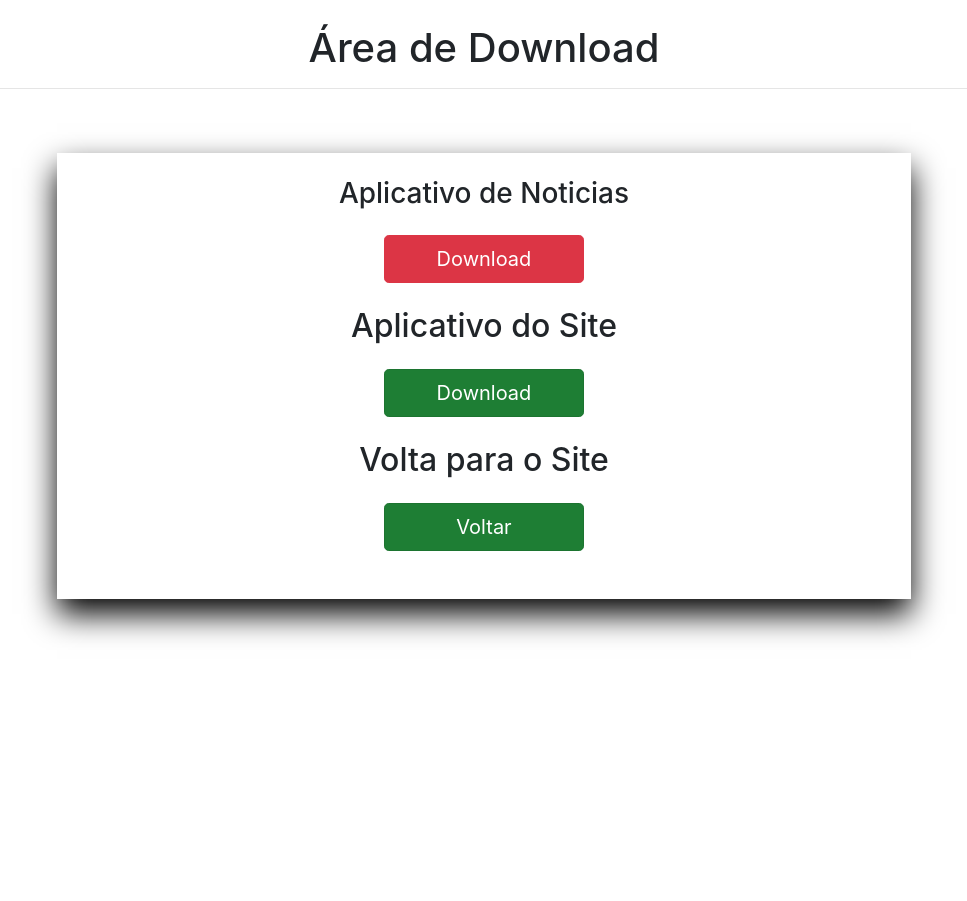
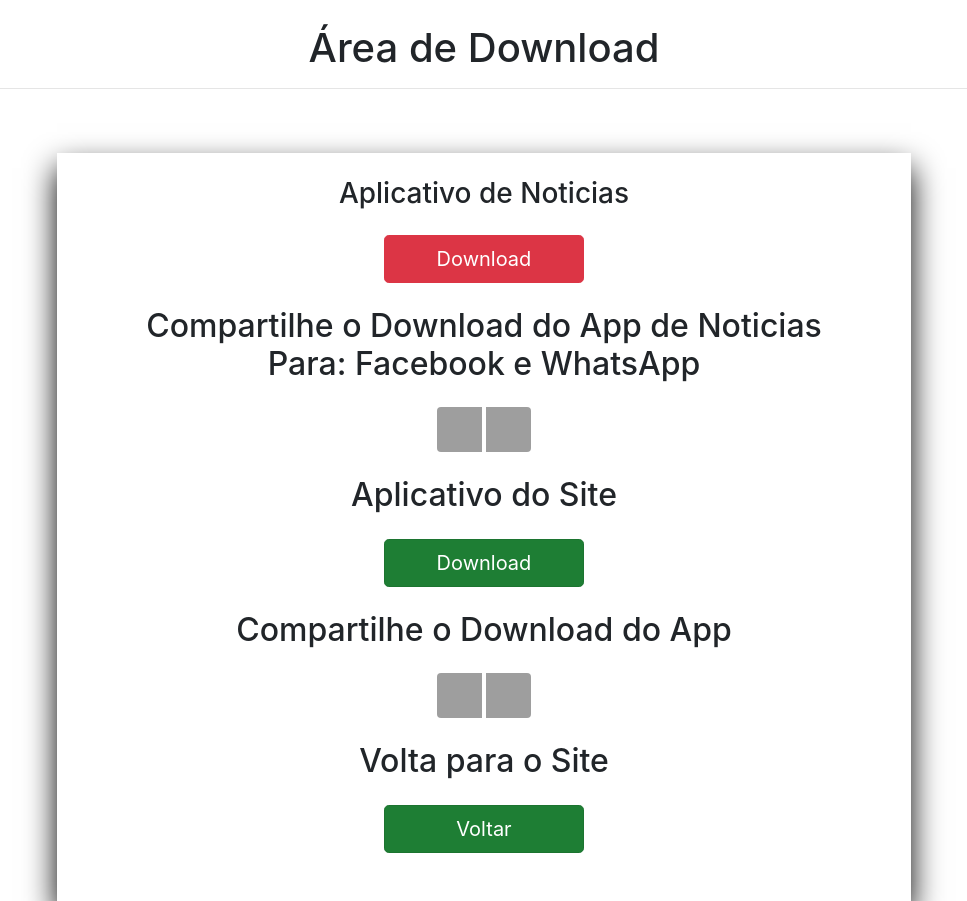
Before and after one commit to LuapabloSdA/Download, a plain HTML site: page index.html in a window 1280 px wide. Shown: the whole page, without its empty margins (156-1123 px from the left). Before the commit the page ends 800 px from the top, so only its background shows below. Drawn offline with nearby package versions, Linux system fonts and the light colour scheme; grey boxes are pictures that could not be loaded.

Commit message:
Update index.html

```diff
--- a/index.html
+++ b/index.html
@@ -24,11 +24,35 @@
             <a href="https://www.mediafire.com/download/wpr5xrqnk6ga9wu" class="btn  btn-lg active btn-outline-danger text-center m-auto" role="button" aria-pressed="true" style="width: 200px;">Download</a>
         </div>
         <br>
+        <!--Compartilha-->
+        <h2 class="text-center m-auto">Compartilhe o Download do App de Noticias</h2>
+        <h2 class="text-center m-auto">Para: Facebook e WhatsApp</h2>
+        <br>
+        <a href="https://www.facebook.com/sharer/sharer.php?u=https://www.mediafire.com/file/wpr5xrqnk6ga9wu/Noticia_Mar_Vermelho_Al-v1-release.apk/file">
+          <img width="45" height="45" src="https://user-images.githubusercontent.com/98188181/171860096-bd238e38-6751-4429-84e9-b93e70e7479f.png" class="rounded-left" alt="">
+        </a>
+
+        <a href="https://api.whatsapp.com/send?text=https://www.mediafire.com/file/wpr5xrqnk6ga9wu/Noticia_Mar_Vermelho_Al-v1-release.apk/file">
+          <img width="45" height="45" src="https://user-images.githubusercontent.com/98188181/171859916-c0899e5b-0747-4d70-8869-0dfc2ef93455.png"class="rounded-right" alt="">
+        </a>
+        <br>
+        <br>
         <h2 class="text-center m-auto">Aplicativo do Site</h2>
         <br>
         <div class="text-center m-auto">
             <a href="https://www.mediafire.com/download/vp29tpmzgosti23" class="btn  btn-lg active btn-success text-center m-auto" role="button" aria-pressed="true" style="width: 200px;">Download</a>
         </div>
+        <br>
+        <!--Compartilha 2-->
+        <h2 class="text-center m-auto">Compartilhe o Download do App</h2>
+        <br>
+        <a href="https://www.facebook.com/sharer/sharer.php?u=https://www.mediafire.com/file/vp29tpmzgosti23/Programa%25C3%25A7%25C3%25A3o_M%25C3%25B3vel-v1-release.apk/file">
+          <img width="45" height="45" src="https://user-images.githubusercontent.com/98188181/171860096-bd238e38-6751-4429-84e9-b93e70e7479f.png" class="rounded-left" alt="">
+        </a>
+        <a href="https://api.whatsapp.com/send?text=https://www.mediafire.com/file/vp29tpmzgosti23/Programa%25C3%25A7%25C3%25A3o_M%25C3%25B3vel-v1-release.apk/file">
+          <img width="45" height="45" src="https://user-images.githubusercontent.com/98188181/171859916-c0899e5b-0747-4d70-8869-0dfc2ef93455.png" class="rounded-right" alt="">
+        </a>
+        <br>
         <br>
         <h2 class="text-center m-auto"> Volta para o Site</h2>
         <br>
```
